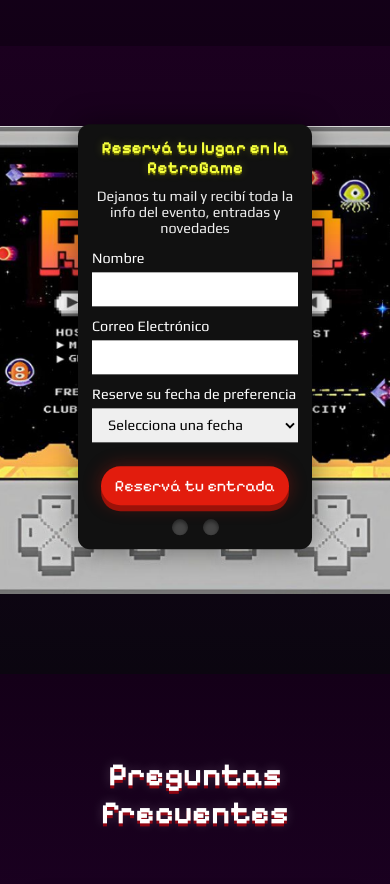
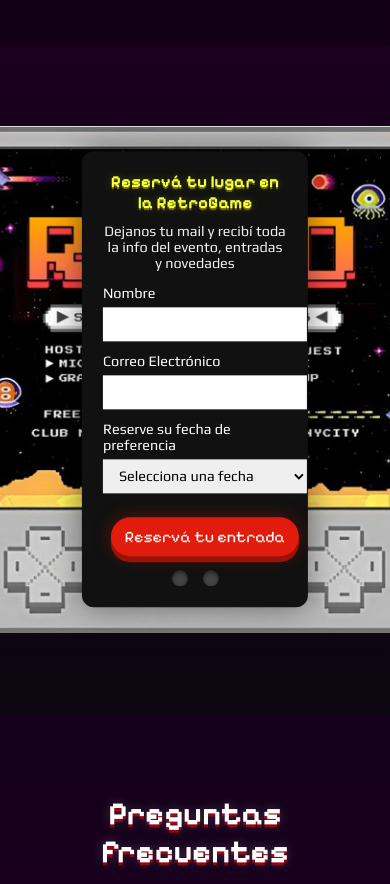
Before and after one commit to ZeoliBruno/Taller2, a plain HTML site: page index.html in a window 390 px wide. Shown: the part 2600-3484 px from the top of the page. Drawn offline with Linux system fonts and the light colour scheme.

Commit message:
Restore CSS styles and layout

```diff
--- a/style.css
+++ b/style.css
@@ -711,7 +711,7 @@ body.popup-open{
   }
 
   .form-frame{
-    width:120%;
+  width:130%;
   }
 .form-wrapper{
   width:100%;
@@ -719,11 +719,11 @@ body.popup-open{
 }
 
 .form-console{
-    width:60%;
-    top:45%;
-    left:50%;
-    padding:14px;
-  }
+  width:58%;
+  top:50%;
+  left:50%;
+  transform:translate(-50%, -50%);
+}
 
   .form-console h2{
     font-size:1.05rem;
```
